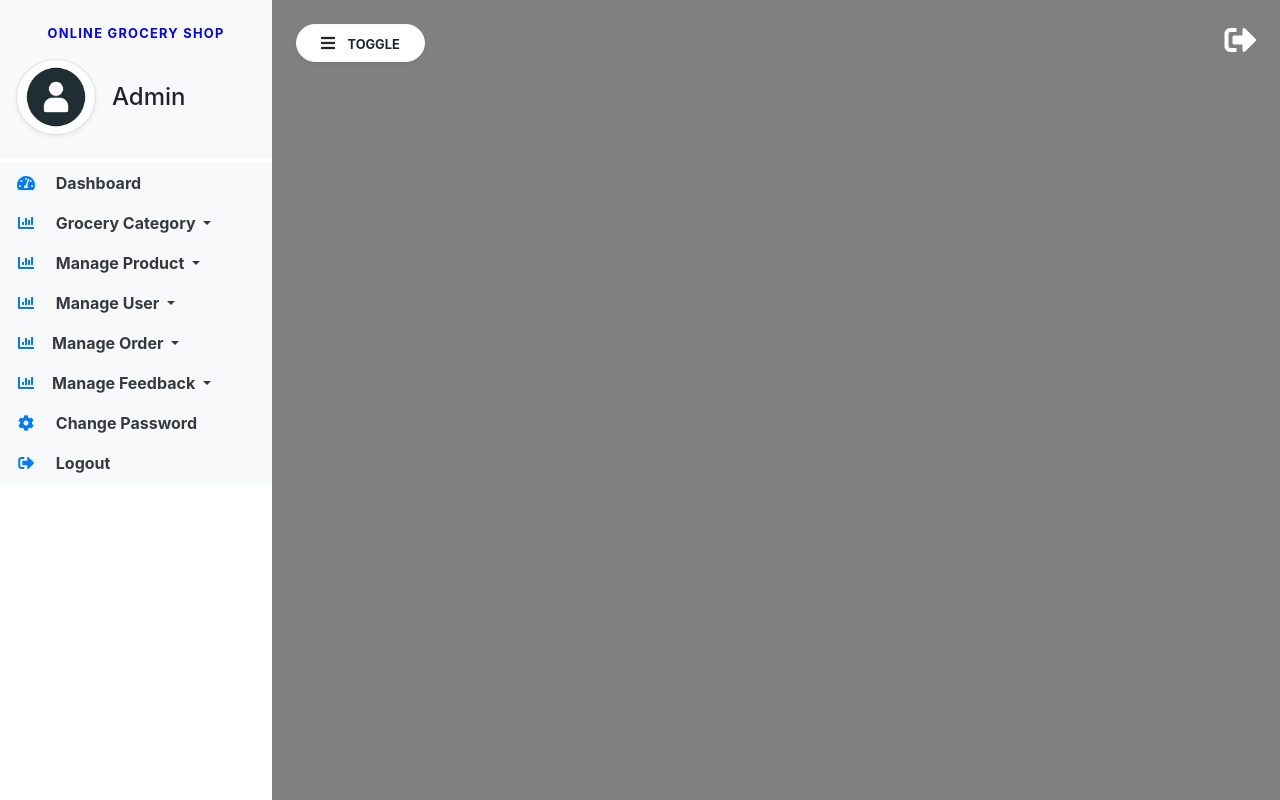
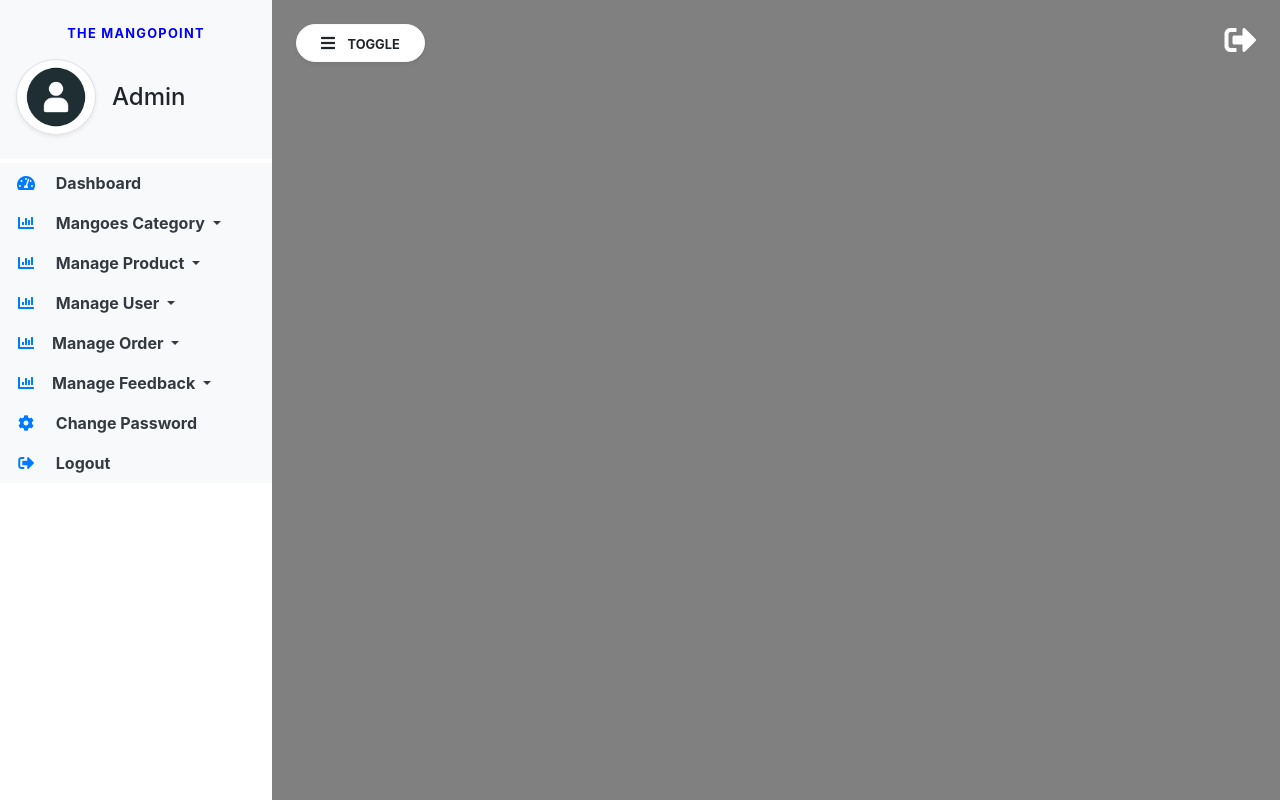
Before and after one commit to rudrali-kalyane/MangoPoint, a Django app: page /adminhome/ in a window 1280 px wide. Run offline with Django 5.2, Linux system fonts and the light colour scheme; some libraries are stand-ins or nearby versions.

Commit message:
Update admin_base.html

```diff
--- a/templates/admin_base.html
+++ b/templates/admin_base.html
@@ -1,7 +1,7 @@
 {% load static %}
 <html lang="en">
 <head>
-    <title>Online Grocery Shop</title>
+    <title>The Mangopoint</title>
     <meta charset="utf-8">
     <meta name="viewport" content="width=device-width, initial-scale=1">
     <link rel="stylesheet" href="https://maxcdn.bootstrapcdn.com/bootstrap/4.3.1/css/bootstrap.min.css">
@@ -20,7 +20,7 @@
         <!--align media objects (like images or videos) together with content
         To create a flexbox container and to transform direct children into flex items, use the d-flex class
         -->
-        <p class="font-weight-bold text-uppercase px-3 small dashboard-text text-center">Online Grocery Shop</p>
+        <p class="font-weight-bold text-uppercase px-3 small dashboard-text text-center">The Mangopoint</p>
         <div class="media d-flex align-items-center">
             <img src="{% static 'images/useravatar.png' %}" width="80" height="80"
                  class="mr-3 rounded-circle img-thumbnail shadow-sm">
@@ -42,7 +42,7 @@
 
         <li class="nav-item dropdown">
             <a class="nav-link dropdown-toggle text-dark bg-light" href="#" id="navbardrop" data-toggle="dropdown">
-                <i class="fas fa-chart-bar mr-3 text-primary fa-fw"></i> Grocery Category
+                <i class="fas fa-chart-bar mr-3 text-primary fa-fw"></i> Mangoes Category
             </a>
             <div class="dropdown-menu">
                 <a class="dropdown-item" href="/add-category/">Add Category</a>
```
